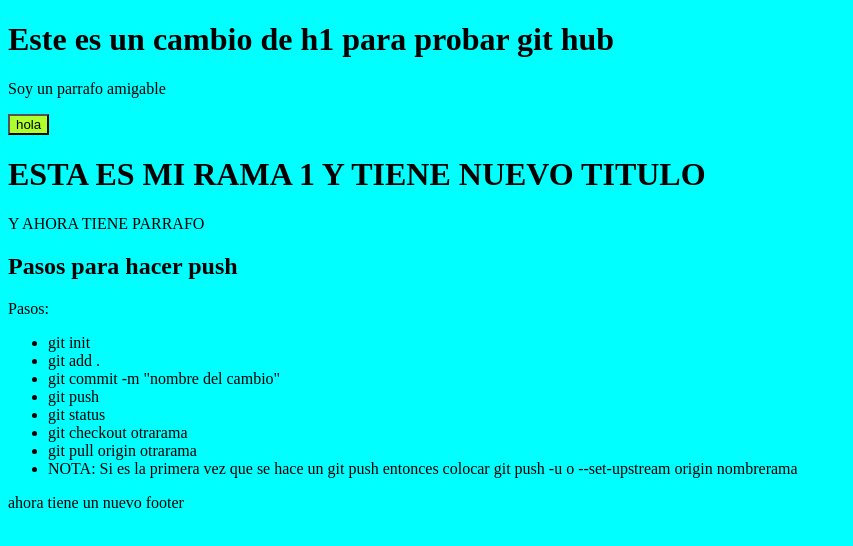
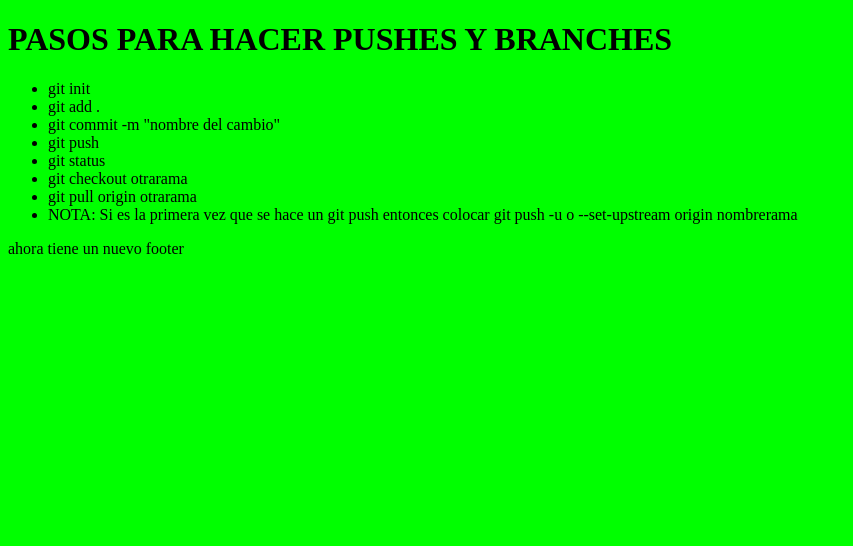
Before and after one commit to visforvioleta/repo-prueba2610, a plain HTML site: page index.html in a window 1280 px wide. Shown: the whole page, without its empty margins (0-853 px from the left). Drawn offline with Linux system fonts and the light colour scheme.

Commit message:
Se borro texto extra

```diff
--- a/css/styles.css
+++ b/css/styles.css
@@ -1,7 +1,3 @@
 body{
-    background-color: aqua;
+    background-color: #00ff00;
 }
-
-button{
-    background-color: greenyellow;
-}
--- a/index.html
+++ b/index.html
@@ -7,13 +7,7 @@
     <title>Document</title>
 </head>
 <body>
-    <h1>Este es un cambio de h1 para probar git hub</h1>
-    <p>Soy un parrafo amigable </p>
-    <button>hola</button>
-    <h1>ESTA ES MI RAMA 1 Y TIENE NUEVO TITULO</h1>
-    <P>Y AHORA TIENE PARRAFO</P>
-    <h2>Pasos para hacer push</h2>
-    <p>Pasos:</p>
+    <h1>PASOS PARA HACER PUSHES Y BRANCHES</h1>
     <ul>
         <li>git init</li>
         <li>git add .</li>
```
